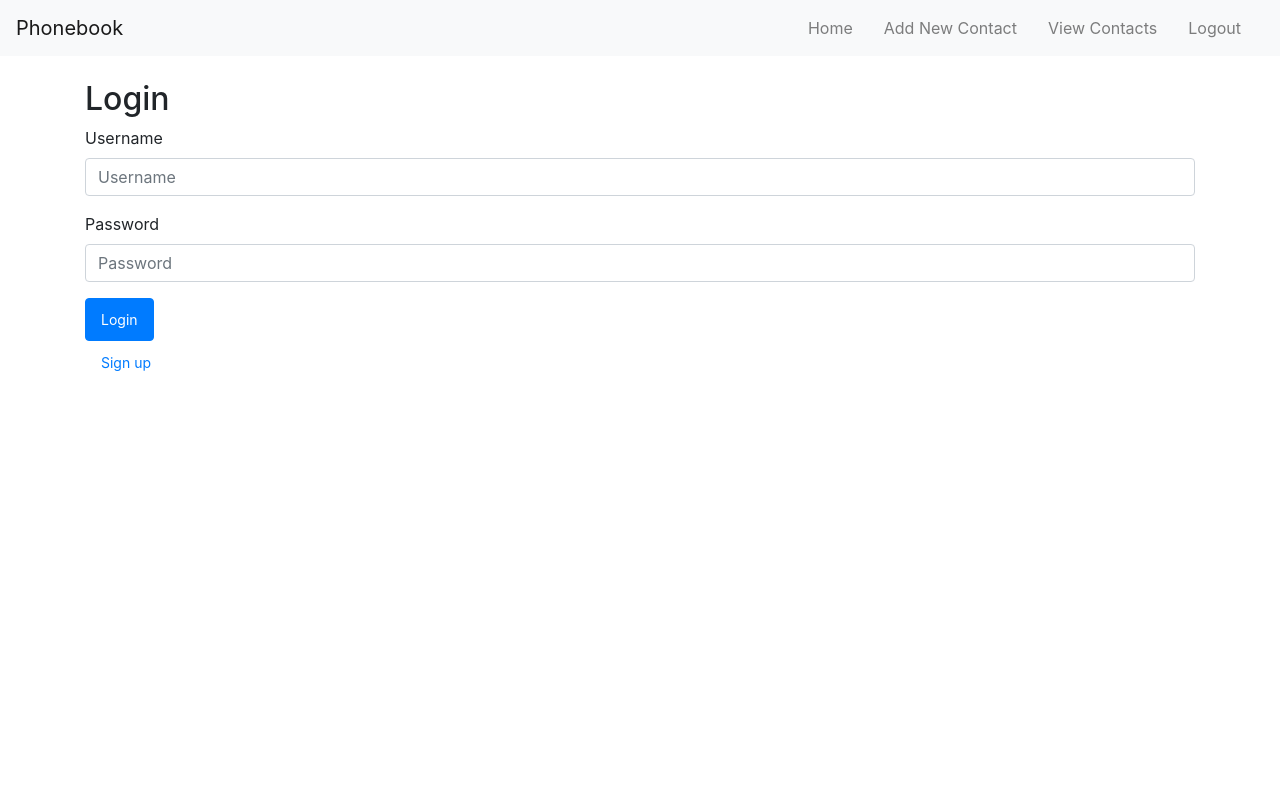
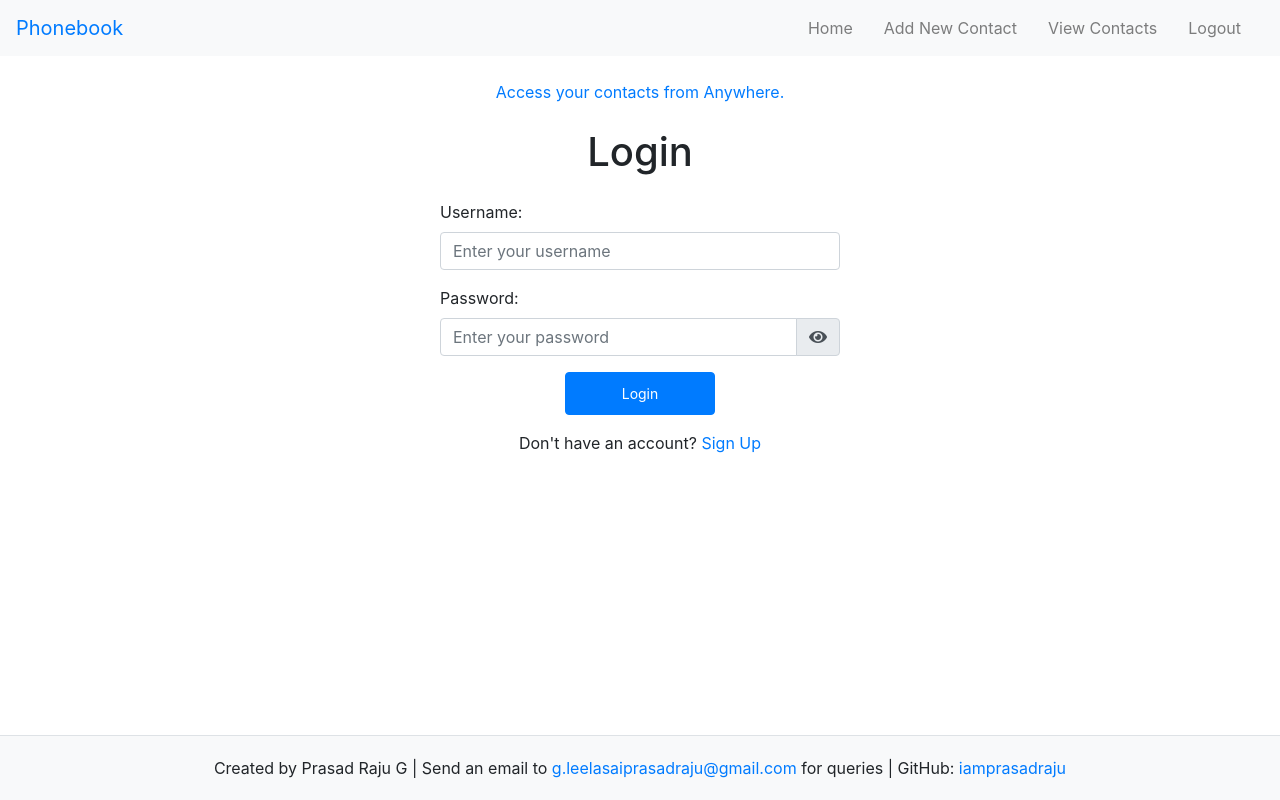
Before and after one commit to iamprasadraju/Phonebook, a Flask app: page /login in a window 1280 px wide. Run offline with Flask 3, Linux system fonts and the light colour scheme; some libraries are stand-ins or nearby versions.

Commit message:
New UI templates added

```diff
--- a/templates/base.html
+++ b/templates/base.html
@@ -5,6 +5,9 @@
     <meta name="viewport" content="width=device-width, initial-scale=1, shrink-to-fit=no">
     <title>{% block title %}{% endblock %}</title>
     <link rel="stylesheet" href="https://stackpath.bootstrapcdn.com/bootstrap/4.5.2/css/bootstrap.min.css">
+    <link rel="stylesheet" href="https://cdnjs.cloudflare.com/ajax/libs/font-awesome/5.15.4/css/all.min.css">
+<meta name="description" content="View and manage your contacts easily with our contact management system.">
+
     <style>
         .alert-custom {
             padding: 0.75rem 1.25rem;
@@ -49,11 +52,38 @@
         .navbar-nav .nav-link {
             margin-right: 15px; /* Adjust the space between links */
         }
+        .navbar-brand {
+            color: #007bff; /* Set the text color to blue */
+        }
+        .navbar-brand:hover {
+            color: #0056b3; /* Darker blue on hover */
+        }
+        footer {
+            dispaly: flex;
+            background-color: #f8f9fa;
+            padding: 20px 0;
+            position: fixed;
+            bottom: 0;
+            width: 100%;
+            text-align: center;
+             background-color: #f8f9fa; /* Adjust background color as needed */
+    border-top: 1px solid #dee2e6; /* Optional border to separate footer from content */
+}
+
+
+
+
+/* Ensure full width and center alignment */
+footer {
+    width: 100%;
+    text-align: center;
+}
+
     </style>
 </head>
 <body>
     <nav class="navbar navbar-expand-lg navbar-light bg-light">
-        <a class="navbar-brand" href="{{ url_for('index') }}">Phonebook</a>
+        <a class="navbar-brand" href="{{ url_for('index') }}"style="color:#007bff;">Phonebook</a>
         <button class="navbar-toggler" type="button" data-toggle="collapse" data-target="#navbarNav" aria-controls="navbarNav" aria-expanded="false" aria-label="Toggle navigation">
             <span class="navbar-toggler-icon"></span>
         </button>
@@ -92,6 +122,15 @@
         {% endwith %}
         {% block content %}{% endblock %}
     </div>
+    {% block footer %}
+    <footer>
+        <div class="container">
+            <span>Created by Prasad Raju G</span> |
+            <span>Send an email to <a href="mailto:g.leelasaiprasadraju@gmail.com">g.leelasaiprasadraju@gmail.com</a> for queries</span> |
+            <span>GitHub: <a href="https://github.com/iamprasadraju" target="_blank">iamprasadraju</a></span>
+        </div>
+    </footer>
+    {% endblock %}
     <script src="https://code.jquery.com/jquery-3.5.1.slim.min.js"></script>
     <script src="https://cdn.jsdelivr.net/npm/@popperjs/core@2.5.2/dist/umd/popper.min.js"></script>
     <script src="https://stackpath.bootstrapcdn.com/bootstrap/4.5.2/js/bootstrap.min.js"></script>
--- a/templates/login.html
+++ b/templates/login.html
@@ -1,17 +1,47 @@
-{% extends "base.html" %}
+{% extends 'base.html' %}
+
 {% block title %}Login{% endblock %}
+
 {% block content %}
-<h2>Login</h2>
-<form action="{{ url_for('login') }}" method="post">
+<p style="color:#007bff;text-align:center;">Access your contacts from Anywhere.</p>
+<form action="{{ url_for('login') }}" method="post" class="mx-auto" style="max-width: 400px;">
     <div class="form-group">
-        <label for="username">Username</label>
-        <input type="text" class="form-control" id="username" name="username" placeholder="Username" required>
+        <h1 class="my-4 text-center">Login</h1>
+        <label for="username">Username:</label>
+        <input type="text" class="form-control" id="username" name="username" placeholder="Enter your username" required>
     </div>
     <div class="form-group">
-        <label for="password">Password</label>
-        <input type="password" class="form-control" id="password" name="password" placeholder="Password" required>
+        <label for="password">Password:</label>
+        <div class="input-group">
+            <input type="password" class="form-control" id="password" name="password" placeholder="Enter your password" required>
+            <div class="input-group-append">
+                <span class="input-group-text" onclick="togglePasswordVisibility()">
+                    <i class="fa fa-eye" id="togglePasswordIcon"></i>
+                </span>
+            </div>
+        </div>
     </div>
-    <button type="submit" class="btn btn-primary">Login</button>
+    <div class="text-center">
+        <button type="submit" class="btn btn-primary" style="width: 150px;">Login</button>
+    </div>
 </form>
-<a href="{{ url_for('signup') }}" class="btn btn-link">Sign up</a>
+<div class="text-center mt-3">
+    <p>Don't have an account? <a href="{{ url_for('signup') }}">Sign Up</a></p>
+</div>
+
+<script>
+function togglePasswordVisibility() {
+    const passwordField = document.getElementById('password');
+    const passwordIcon = document.getElementById('togglePasswordIcon');
+    if (passwordField.type === 'password') {
+        passwordField.type = 'text';
+        passwordIcon.classList.remove('fa-eye');
+        passwordIcon.classList.add('fa-eye-slash');
+    } else {
+        passwordField.type = 'password';
+        passwordIcon.classList.remove('fa-eye-slash');
+        passwordIcon.classList.add('fa-eye');
+    }
+}
+</script>
 {% endblock %}
```
Also changed, not shown: templates/edit.html (+10 -7 lines), templates/signup.html (+35 -16 lines), templates/view.html (+26 -61 lines), 1 other file.
